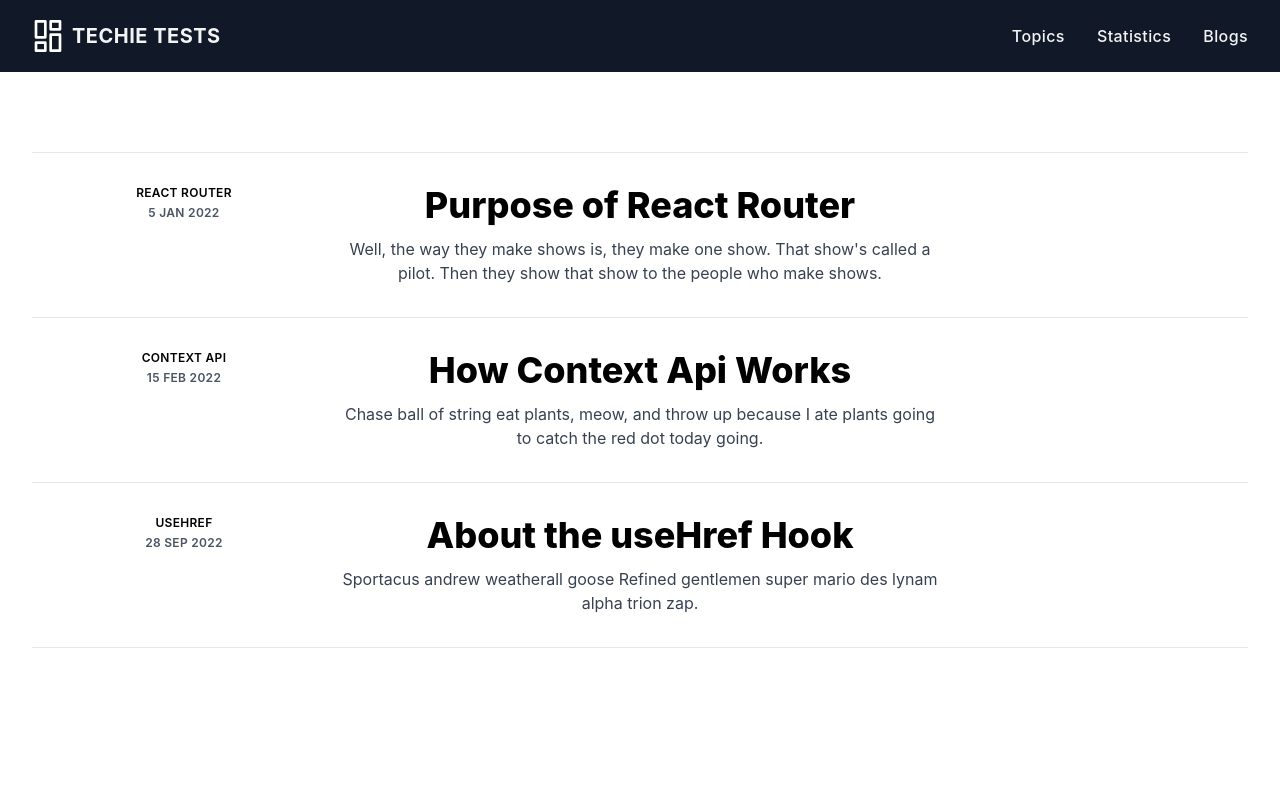
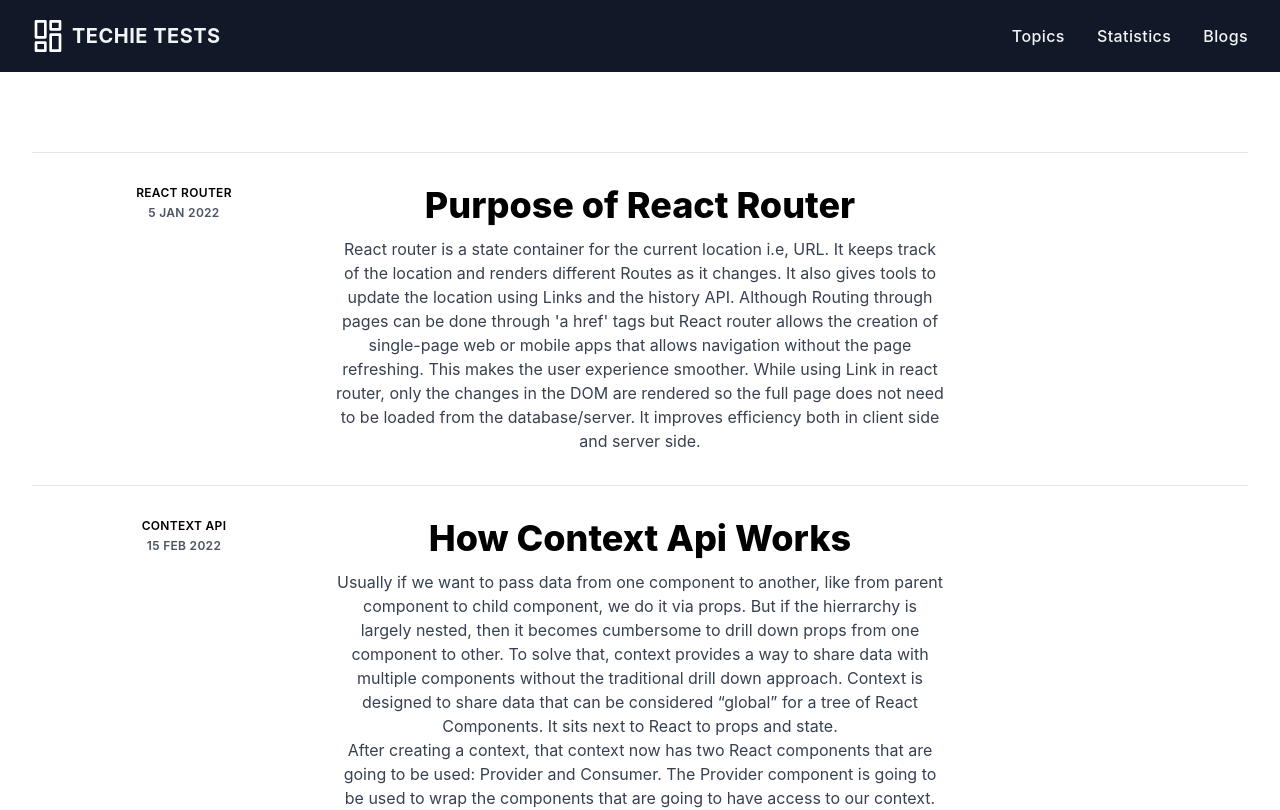
Before and after one commit to TahmidTaki/Techie-Test-Developes-Quiz-Website, a React (Create React App) app: page /blogs in a window 1280 px wide. Shown: the top 810 px of the page. Built offline with nearby package versions, Linux system fonts and the light colour scheme.

Commit message:
blogs edited

```diff
--- a/src/components/Blogs/Blogs.js
+++ b/src/components/Blogs/Blogs.js
@@ -30,9 +30,7 @@ const Blogs = () => {
                             </a>
                         </div>
                         <p className="text-gray-700">
-                            Well, the way they make shows is, they make one show. That show's
-                            called a pilot. Then they show that show to the people who make
-                            shows.
+                            React router is a state container for the current location i.e, URL. It keeps track of the location and renders different Routes as it changes. It also gives tools to update the location using Links and the history API. Although Routing through pages can be done through 'a href' tags but React router allows the creation of single-page web or mobile apps that allows navigation without the page refreshing. This makes the user experience smoother. While using Link in react router, only the changes in the DOM are rendered so the full page does not need to be loaded from the database/server. It improves efficiency both in client side and server side.
                         </p>
                     </div>
                 </div>
@@ -62,8 +60,11 @@ const Blogs = () => {
                             </a>
                         </div>
                         <p className="text-gray-700">
-                            Chase ball of string eat plants, meow, and throw up because I ate
-                            plants going to catch the red dot today going.
+                            Usually if we want to pass data from one component to another, like from parent component to child component, we do it via props. But if the hierrarchy is largely nested, then it becomes cumbersome to drill down props from one component to other. To solve that, context provides a way to share data with multiple components without the traditional drill down approach. Context is designed to share data that can be considered “global” for a tree of React Components. It sits next to React to props and state. <br />
+                            After creating a context, that context now has two React components that are going to be used: Provider and Consumer. The Provider component is going to be used to wrap the components that are going to have access to our context. The Provider component receives a prop called value, which can be accessed from all the components that are wrapped inside Provider, and it will be responsible to grant access to the context data. <br />
+                            After you wrap all the components that are going to need access to the context with the Provider component, you need to tell which component is going to consume that data.
+
+                            The Consumer component allows a React component to subscribe to the context changes. The component makes the data available using a render prop.
                         </p>
                     </div>
                 </div>
@@ -93,8 +94,15 @@ const Blogs = () => {
                             </a>
                         </div>
                         <p className="text-gray-700">
-                            Sportacus andrew weatherall goose Refined gentlemen super mario
-                            des lynam alpha trion zap.
+                            The useHref hook returns a URL that may be used to link to the given to location, even outside of React Router. There are two main uses of the useRef hook.
+
+                            The first being for interacting with the browser DOM directly to make changes, rather than letting React manage things through the virtual DOM. The second use you might see is for creating an object with values which persist between renders.
+
+                            Each time a React component is rendered it is done so with fresh local variables, any values that were updated, that aren’t kept in state, get reset.
+
+                            useRef creates an object that will hold on to values even when state changes and the component re-renders. This makes it very useful for doing things like tracking the previous state or counting how many times a state changes.
+
+                            This use is sort of like using state but without the UI implications. For when you want to track a value that might change but isn’t going to change how your app looks at all.
                         </p>
                     </div>
                 </div>
--- a/src/components/Header/Header.js
+++ b/src/components/Header/Header.js
@@ -4,7 +4,7 @@ const Header = () => {
 
     return (
         <div>
-            <div className="px-4 py-16 mx-auto sm:max-w-xl md:max-w-full lg:max-w-screen-xl md:px-24 lg:px-8 lg:py-20">
+            <div className="mx-auto sm:max-w-full md:max-w-full lg:max-w-full md:px-24 lg:px-8 lg:py-20">
                 <div className="flex justify-center">
                     <iframe src="https://embed.lottiefiles.com/animation/112900" frameBorder="0" title='quizAnimate'></iframe>
                 </div>
--- a/src/components/Statistics/Statistcs.js
+++ b/src/components/Statistics/Statistcs.js
@@ -16,10 +16,10 @@ const Statistcs = () => {
     // const data=topics;
     // console.log(topics);
     return (
-        <div>
-            <h3>Statistics page</h3>
-            <LineChart
-                width={500}
+        <div className='place-items-center'>
+            <h3 className='mb-12 mt-12'>Questions by Topic Category Statistics</h3>
+            <LineChart className='mx-auto'
+                width={370}
                 height={300}
                 data={data}
                 margin={{
```
